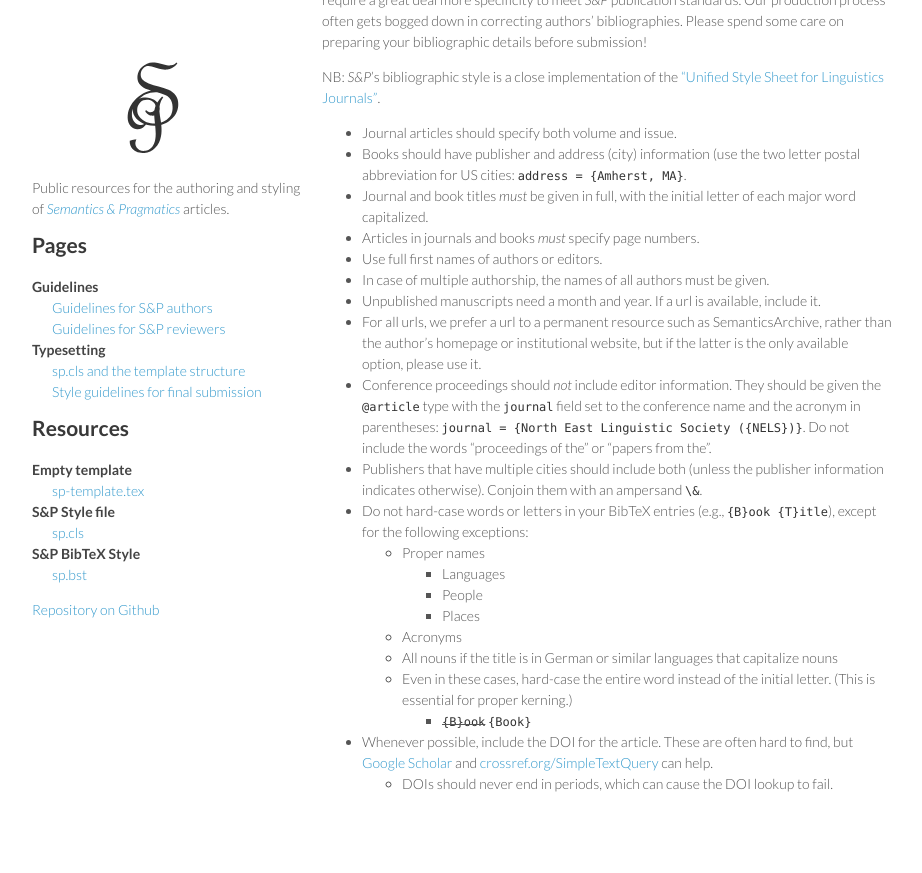
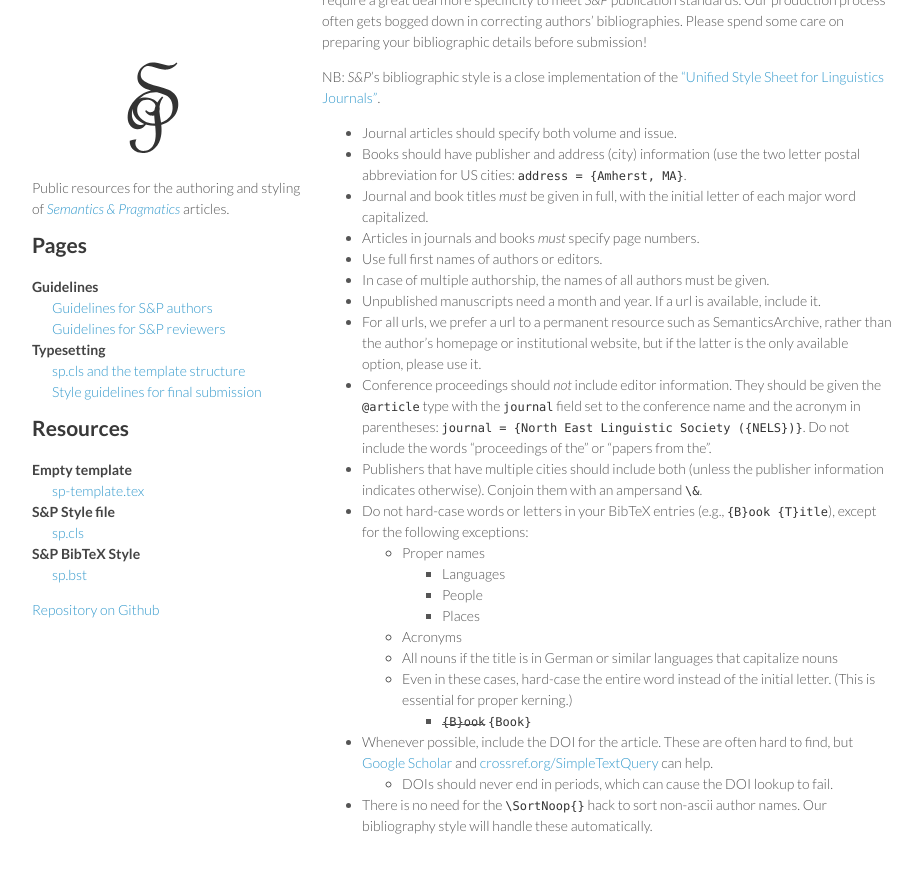
Before and after one commit to semprag/semprag.github.io, a Jekyll site: the page built from style.md, in a window 1280 px wide and 900 px high, scrolled down 2680 px. Shown: the top 873 px of the window, without its empty margins (178-1100 px from the left). Built offline with Jekyll 4.4.1, drawn with Linux system fonts in a browser that asks for light colours.

Commit message:
Add note about SortNoop in /style

```diff
--- a/style.md
+++ b/style.md
@@ -123,6 +123,7 @@ NB: *S&P*'s bibliographic style is a close implementation of the ["Unified Style
     - <del>`{B}ook`</del> `{Book}`
 - Whenever possible, include the DOI for the article. These are often hard to find, but [Google Scholar](http://scholar.google.com/) and [crossref.org/SimpleTextQuery](http://crossref.org/SimpleTextQuery/) can help.
   - DOIs should never end in periods, which can cause the DOI lookup to fail.
+- There is no need for the `\SortNoop{}` hack to sort non-ascii author names. Our bibliography style will handle these automatically.
 
 <!--
   I'm leaving these out because the sp.bst should handle it.
```
